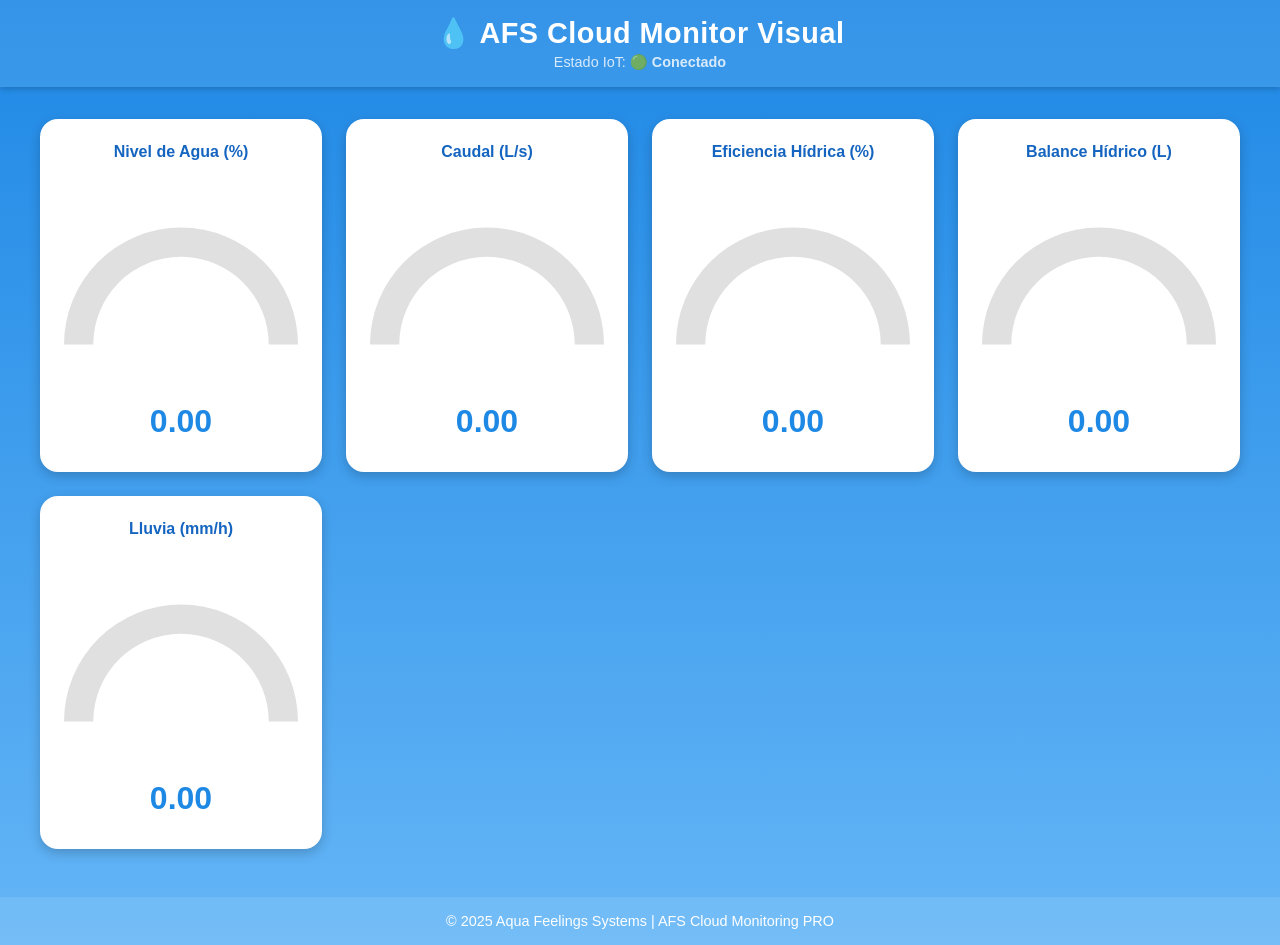
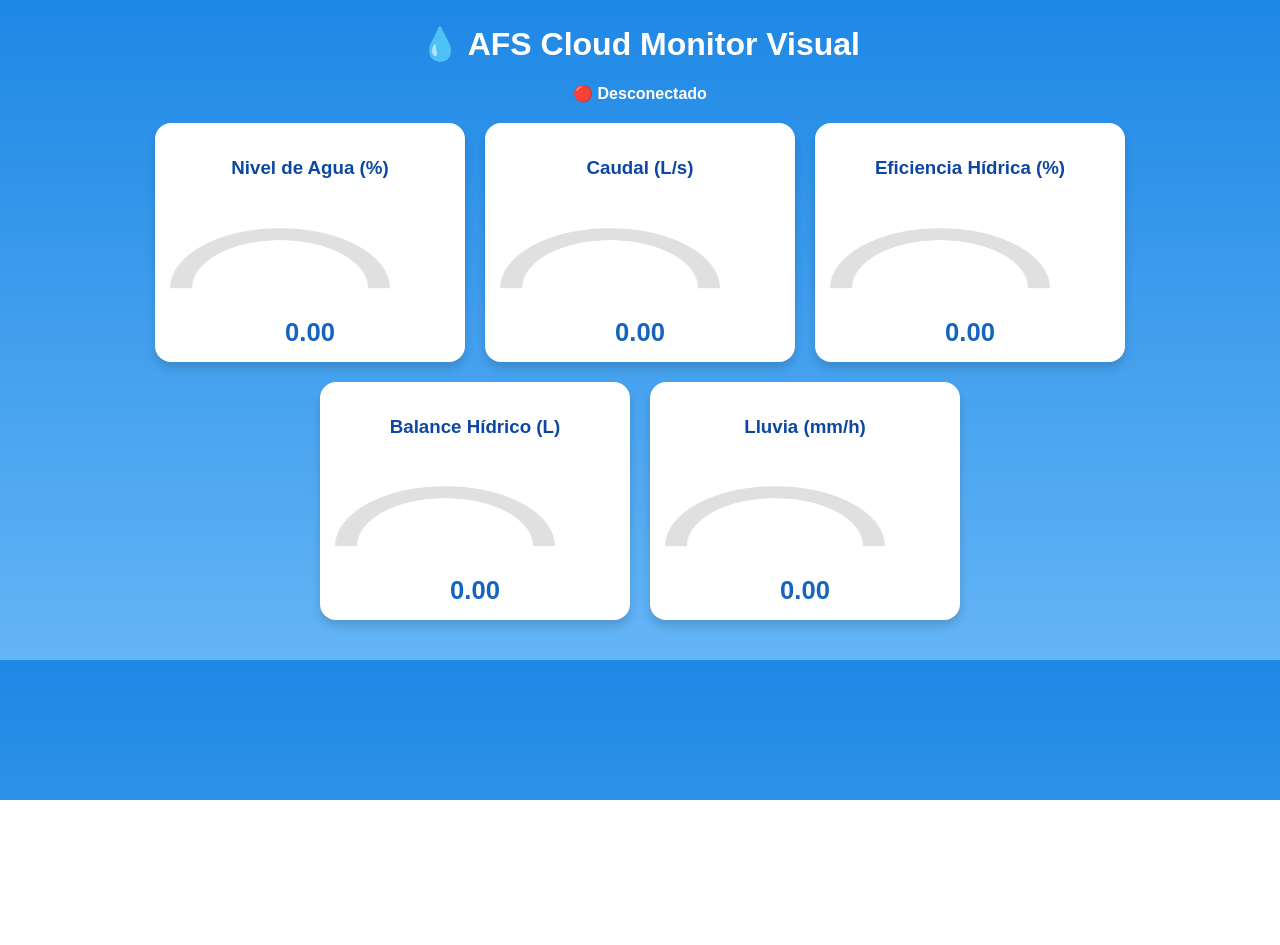
Before and after one commit to Vicente1007/AfsCloudMonitor, a Flask app: page / in a window 1280 px wide. After the commit the page ends 800 px from the top, so only its background shows below. Run offline with Flask 3, Linux system fonts and the light colour scheme; data that the repository does not hold is empty.

Commit message:
Update index.html

```diff
--- a/templates/index.html
+++ b/templates/index.html
@@ -4,150 +4,118 @@
   <meta charset="UTF-8">
   <meta name="viewport" content="width=device-width, initial-scale=1.0">
   <title>💧 AFS Cloud Monitor Visual</title>
-
-  <!-- Chart.js para los medidores -->
   <script src="https://cdn.jsdelivr.net/npm/chart.js"></script>
-
   <style>
     body {
-      margin: 0;
-      font-family: 'Montserrat', sans-serif;
-      background: linear-gradient(180deg, #1e88e5 0%, #64b5f6 100%);
+      font-family: "Montserrat", sans-serif;
+      background: linear-gradient(180deg, #1e88e5, #64b5f6);
       color: #0d47a1;
       text-align: center;
-    }
-    header {
-      background: rgba(255,255,255,0.1);
-      padding: 1em 0;
-      color: #fff;
-      box-shadow: 0 2px 6px rgba(0,0,0,0.2);
+      margin: 0;
+      padding: 0;
     }
     h1 {
-      margin: 0;
-      font-size: 1.8em;
-      letter-spacing: 0.5px;
+      color: white;
+      margin-top: 25px;
+      font-weight: 700;
     }
-    .status {
-      font-size: 0.9em;
-      margin-top: 4px;
-      color: #fff;
-      opacity: 0.8;
+    #estadoIoT {
+      font-weight: 600;
+      margin-bottom: 20px;
+      color: white;
     }
-    .status span {
-      font-weight: 600;
+    .panel {
+      display: flex;
+      flex-wrap: wrap;
+      justify-content: center;
+      gap: 20px;
+      margin-bottom: 40px;
     }
-
-    .grid {
-      display: grid;
-      grid-template-columns: repeat(auto-fit, minmax(260px, 1fr));
-      gap: 1.5rem;
-      padding: 2rem;
-      max-width: 1200px;
-      margin: auto;
+    .card {
+      background: white;
+      border-radius: 16px;
+      box-shadow: 0 6px 10px rgba(0,0,0,0.15);
+      width: 280px;
+      padding: 15px;
+      transition: 0.3s;
     }
-
-    .card {
-      background: #ffffff;
-      border-radius: 18px;
-      box-shadow: 0 4px 12px rgba(0,0,0,0.2);
-      padding: 1.5rem;
-      position: relative;
-      transition: transform .2s;
+    .card:hover {
+      transform: scale(1.02);
     }
-    .card:hover { transform: scale(1.03); }
-
-    .title {
-      font-weight: 600;
+    canvas {
+      width: 220px !important;
+      height: 120px !important;
+    }
+    .valor {
+      font-size: 1.6em;
+      font-weight: 700;
       color: #1565c0;
-      margin-bottom: .5rem;
-    }
-    .value {
-      font-size: 2rem;
-      color: #1e88e5;
-      font-weight: bold;
-      margin-bottom: .5rem;
-    }
-
-    footer {
-      background: rgba(255,255,255,0.1);
-      color: #fff;
-      font-size: 0.9em;
-      padding: 1rem;
-      margin-top: 1rem;
     }
   </style>
 </head>
 
 <body>
-  <header>
-    <h1>💧 AFS Cloud Monitor Visual</h1>
-    <div class="status">Estado IoT: <span id="estadoIoT">🟡 Conectando...</span></div>
-  </header>
+  <h1>💧 AFS Cloud Monitor Visual</h1>
+  <div id="estadoIoT">🕓 Conectando...</div>
 
-  <main class="grid">
+  <div class="panel">
     <div class="card">
-      <div class="title">Nivel de Agua (%)</div>
-      <canvas id="nivelGauge"></canvas>
-      <div class="value" id="nivelValor">--</div>
+      <h3>Nivel de Agua (%)</h3>
+      <canvas id="nivel"></canvas>
+      <div class="valor" id="nivelValor">0.00</div>
     </div>
-
     <div class="card">
-      <div class="title">Caudal (L/s)</div>
-      <canvas id="caudalGauge"></canvas>
-      <div class="value" id="caudalValor">--</div>
+      <h3>Caudal (L/s)</h3>
+      <canvas id="caudal"></canvas>
+      <div class="valor" id="caudalValor">0.00</div>
     </div>
-
     <div class="card">
-      <div class="title">Eficiencia Hídrica (%)</div>
-      <canvas id="eficienciaGauge"></canvas>
-      <div class="value" id="eficienciaValor">--</div>
+      <h3>Eficiencia Hídrica (%)</h3>
+      <canvas id="eficiencia"></canvas>
+      <div class="valor" id="eficienciaValor">0.00</div>
     </div>
-
     <div class="card">
-      <div class="title">Balance Hídrico (L)</div>
-      <canvas id="balanceGauge"></canvas>
-      <div class="value" id="balanceValor">--</div>
+      <h3>Balance Hídrico (L)</h3>
+      <canvas id="balance"></canvas>
+      <div class="valor" id="balanceValor">0.00</div>
     </div>
-
     <div class="card">
-      <div class="title">Lluvia (mm/h)</div>
-      <canvas id="lluviaGauge"></canvas>
-      <div class="value" id="lluviaValor">--</div>
+      <h3>Lluvia (mm/h)</h3>
+      <canvas id="lluvia"></canvas>
+      <div class="valor" id="lluviaValor">0.00</div>
     </div>
-  </main>
-
-  <footer>
-    © 2025 Aqua Feelings Systems | AFS Cloud Monitoring PRO
-  </footer>
+  </div>
 
   <script>
-    // ======== CONFIGURACIÓN GAUGES ======== //
-    const crearGauge = (ctx, color) => new Chart(ctx, {
-      type: 'doughnut',
-      data: { datasets: [{
-        data: [0, 100],
-        backgroundColor: [color, '#e0e0e0'],
-        borderWidth: 0,
-        cutout: '75%'
-      }]},
-      options: {
-        plugins: { tooltip: {enabled: false}, legend: {display: false} },
-        rotation: -90,
-        circumference: 180,
-      }
+    // Configurar medidores semicirculares
+    const gaugeConfig = (color) => ({
+      type: "doughnut",
+      data: {
+        datasets: [{
+          data: [0, 100],
+          backgroundColor: [color, "#e0e0e0"],
+          borderWidth: 0,
+          cutout: "80%",
+          rotation: -90,
+          circumference: 180
+        }]
+      },
+      options: { plugins: { tooltip: { enabled: false }, legend: { display: false } } }
     });
 
     const gauges = {
-      nivel: crearGauge(document.getElementById("nivelGauge"), '#42a5f5'),
-      caudal: crearGauge(document.getElementById("caudalGauge"), '#66bb6a'),
-      eficiencia: crearGauge(document.getElementById("eficienciaGauge"), '#ffa726'),
-      balance: crearGauge(document.getElementById("balanceGauge"), '#26c6da'),
-      lluvia: crearGauge(document.getElementById("lluviaGauge"), '#ab47bc'),
+      nivel: new Chart(document.getElementById("nivel"), gaugeConfig("#1565c0")),
+      caudal: new Chart(document.getElementById("caudal"), gaugeConfig("#42a5f5")),
+      eficiencia: new Chart(document.getElementById("eficiencia"), gaugeConfig("#00bfa5")),
+      balance: new Chart(document.getElementById("balance"), gaugeConfig("#5e35b1")),
+      lluvia: new Chart(document.getElementById("lluvia"), gaugeConfig("#0288d1"))
     };
 
     async function actualizarDatos() {
       try {
-        const res = await fetch("/data");
+        const res = await fetch("https://afscloudmonitor.onrender.com/data", {
+          cache: "no-store"
+        });
         const d = await res.json();
         document.getElementById("estadoIoT").innerHTML = "🟢 Conectado";
 
@@ -159,7 +127,7 @@
           lluvia: d.lluvia ?? 0
         };
 
-        Object.entries(datos).forEach(([k,v]) => {
+        Object.entries(datos).forEach(([k, v]) => {
           const gauge = gauges[k];
           if (gauge) {
             gauge.data.datasets[0].data[0] = Math.min(v, 100);
@@ -169,14 +137,16 @@
           const val = document.getElementById(`${k}Valor`);
           if (val) val.textContent = v.toFixed(2);
         });
+
       } catch (err) {
         console.error("Error al obtener datos:", err);
         document.getElementById("estadoIoT").innerHTML = "🔴 Desconectado";
       }
     }
 
+    // Ejecutar cada 5 segundos
+    setInterval(actualizarDatos, 5000);
     actualizarDatos();
-    setInterval(actualizarDatos, 5000);
   </script>
 </body>
 </html>
```
